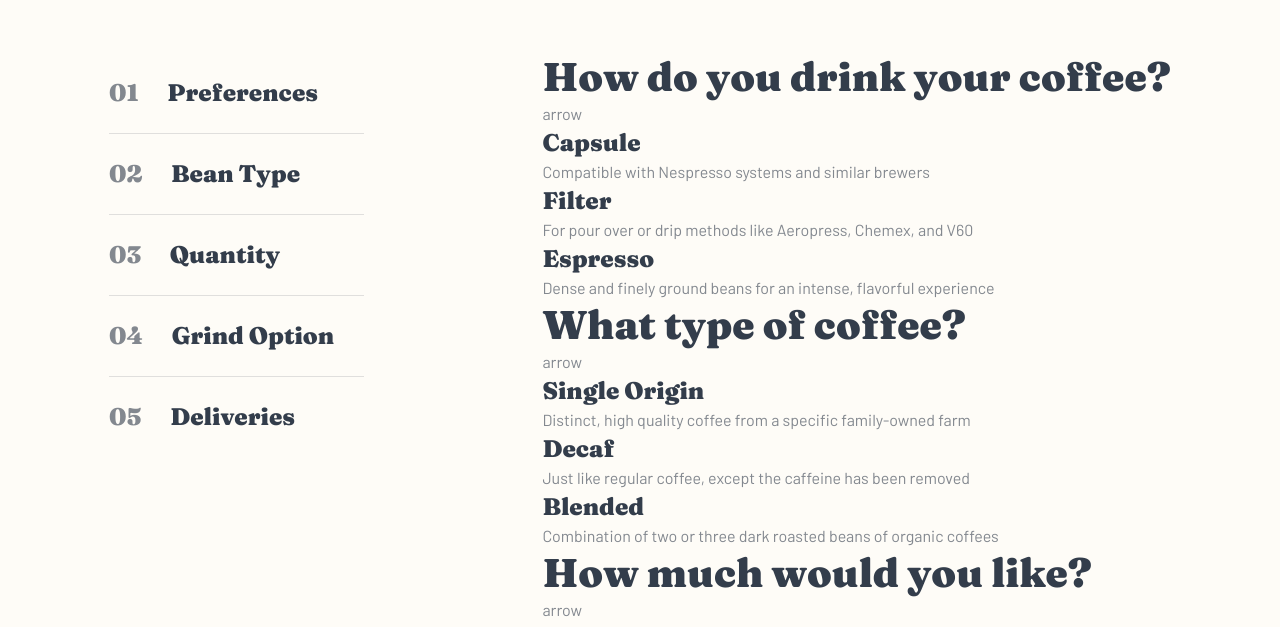
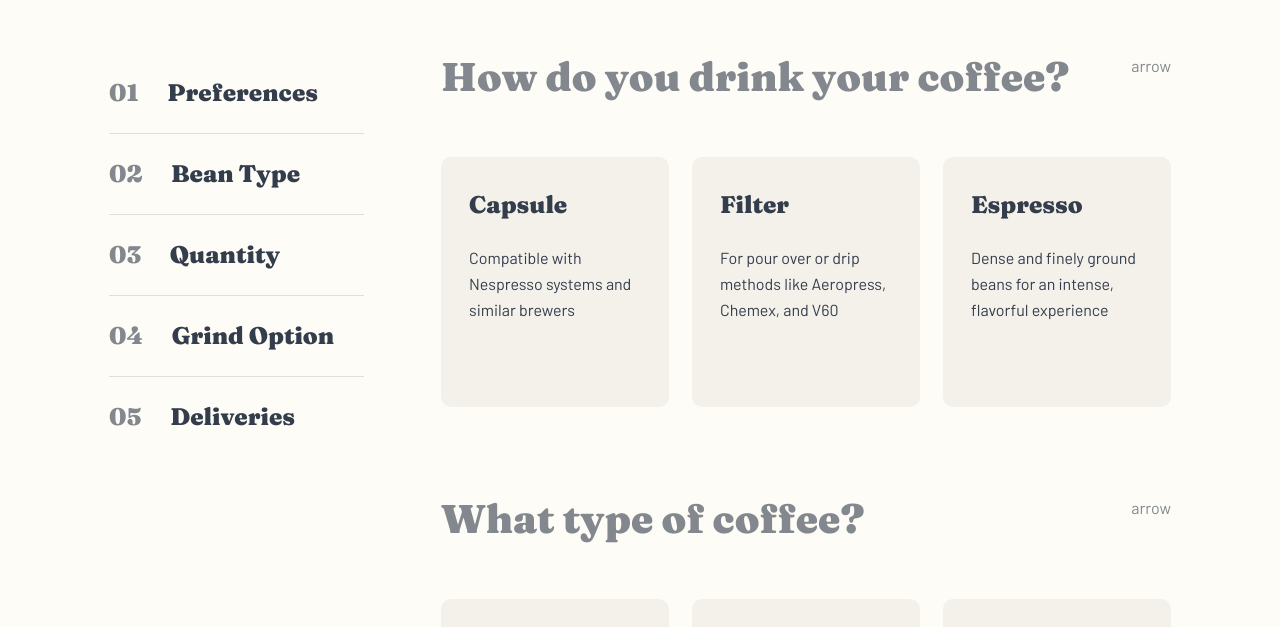
Before and after one commit to ohmymario/coffee-roasters, a Next.js app: page /subscribe in a window 1280 px wide. Shown: the part 1586-2213 px from the top of the page. Built offline with nearby package versions, Linux system fonts and the light colour scheme.

Commit message:
complete most of styles for question component

```diff
--- a/components/question/Question.js
+++ b/components/question/Question.js
@@ -1,23 +1,24 @@
 import React from 'react';
+import QuestionStyles from './QuestionStyles';
 
 const Question = props => {
   console.log(props);
   const { name, open, question, selected, selectedAnswer, selections } = props;
   return (
-    <>
-      <div>
+    <QuestionStyles selected={selected}>
+      <div className="question-container">
         <h2>{question}</h2>
         <span>arrow</span>
       </div>
-      <div>
+      <div className="answer-container">
         {selections.map(answer => (
-          <>
+          <div>
             <h4>{answer.title}</h4>
             <p>{answer.description}</p>
-          </>
+          </div>
         ))}
       </div>
-    </>
+    </QuestionStyles>
   );
 };
 
--- a/components/question/QuestionStyles.js
+++ b/components/question/QuestionStyles.js
@@ -1 +1,50 @@
 import styled from 'styled-components';
+
+const QuestionStyles = styled.div`
+  display: flex;
+  flex-direction: column;
+  margin-bottom: 5.5em;
+
+  .answer-container,
+  .question-container {
+    display: flex;
+    justify-content: space-between;
+  }
+
+  .question-container {
+    margin-bottom: 3.5em;
+    h2 {
+      color: var(--grey);
+    }
+  }
+
+  .answer-container {
+    gap: 23px;
+
+    /* for mobile view */
+    /* flex-direction: column; */
+
+    div {
+      background: ${props =>
+        props.selected ? 'var(--selectActive)' : 'var(--selectDefault)'};
+      border-radius: 10px;
+      width: 100%;
+      padding: 32px 28px 84px 28px;
+      :hover {
+        background: var(--selectHover);
+      }
+
+      > * {
+        color: var(--lightCreamBG);
+        color: ${props =>
+          props.selected ? 'var(--lightCreamBG)' : 'var(--darkGreyBlue)'};
+      }
+
+      h4 {
+        margin-bottom: 1em;
+      }
+    }
+  }
+`;
+
+export default QuestionStyles;
--- a/components/questionContainer/QuestionContainer.js
+++ b/components/questionContainer/QuestionContainer.js
@@ -38,7 +38,7 @@ const QuestionContainer = () => {
 
   return (
     <QuestionContainerStyles>
-      <div>
+      <div className="selection">
         {questionData.map((question, i) => (
           <Selection
             setTab={setTab}
@@ -49,7 +49,7 @@ const QuestionContainer = () => {
           />
         ))}
       </div>
-      <div>
+      <div className="question">
         {questionData.map(props => (
           <Question {...props} />
         ))}
--- a/components/questionContainer/QuestionContainerStyles.js
+++ b/components/questionContainer/QuestionContainerStyles.js
@@ -4,6 +4,11 @@ const QuestionContainerStyles = styled.div`
   display: flex;
   justify-content: space-between;
   padding: 85px;
+  max-width: 1280px;
+
+  .question {
+    flex: 0 1 730px;
+  }
 `;
 
 export default QuestionContainerStyles;
```
